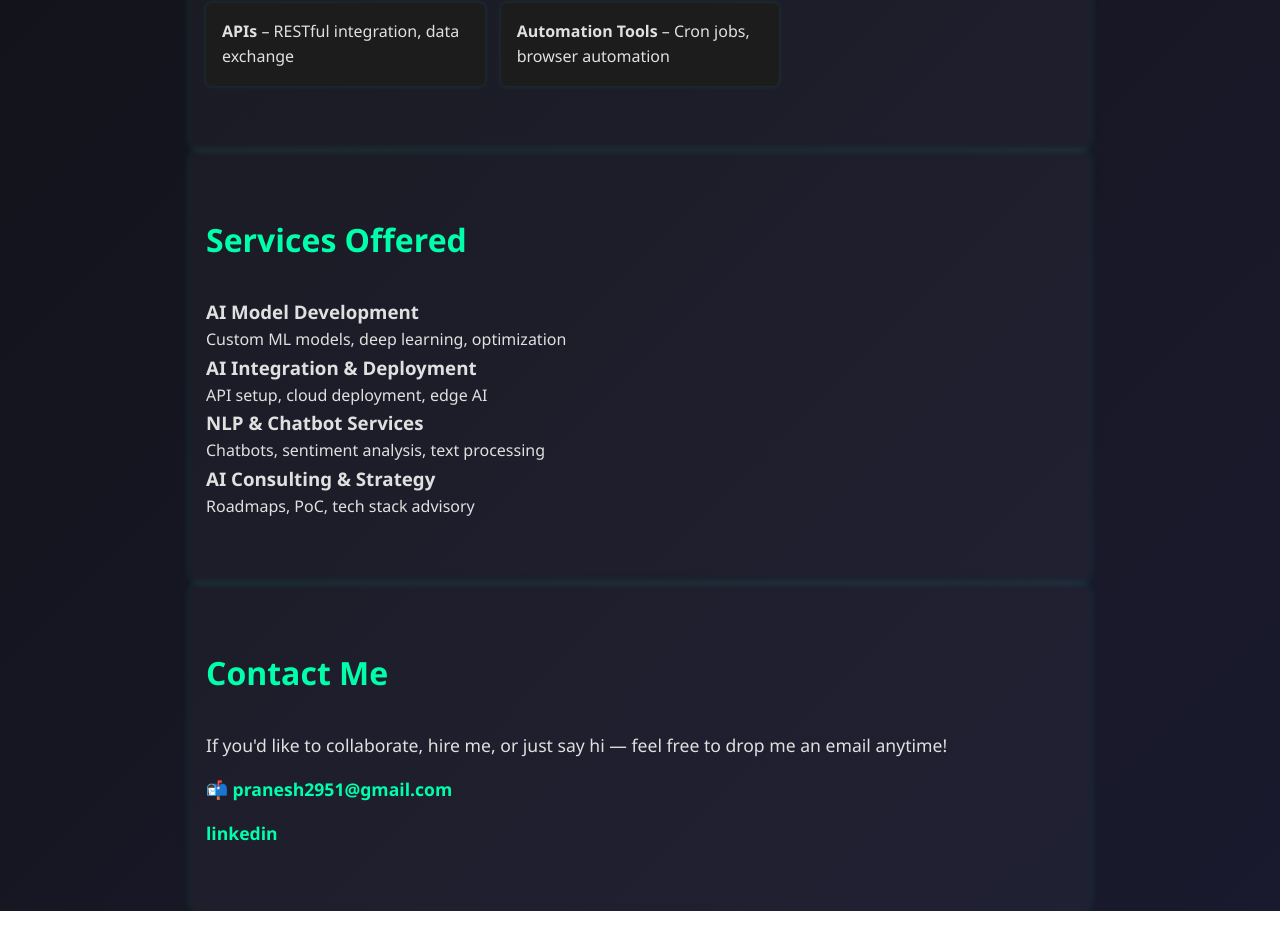
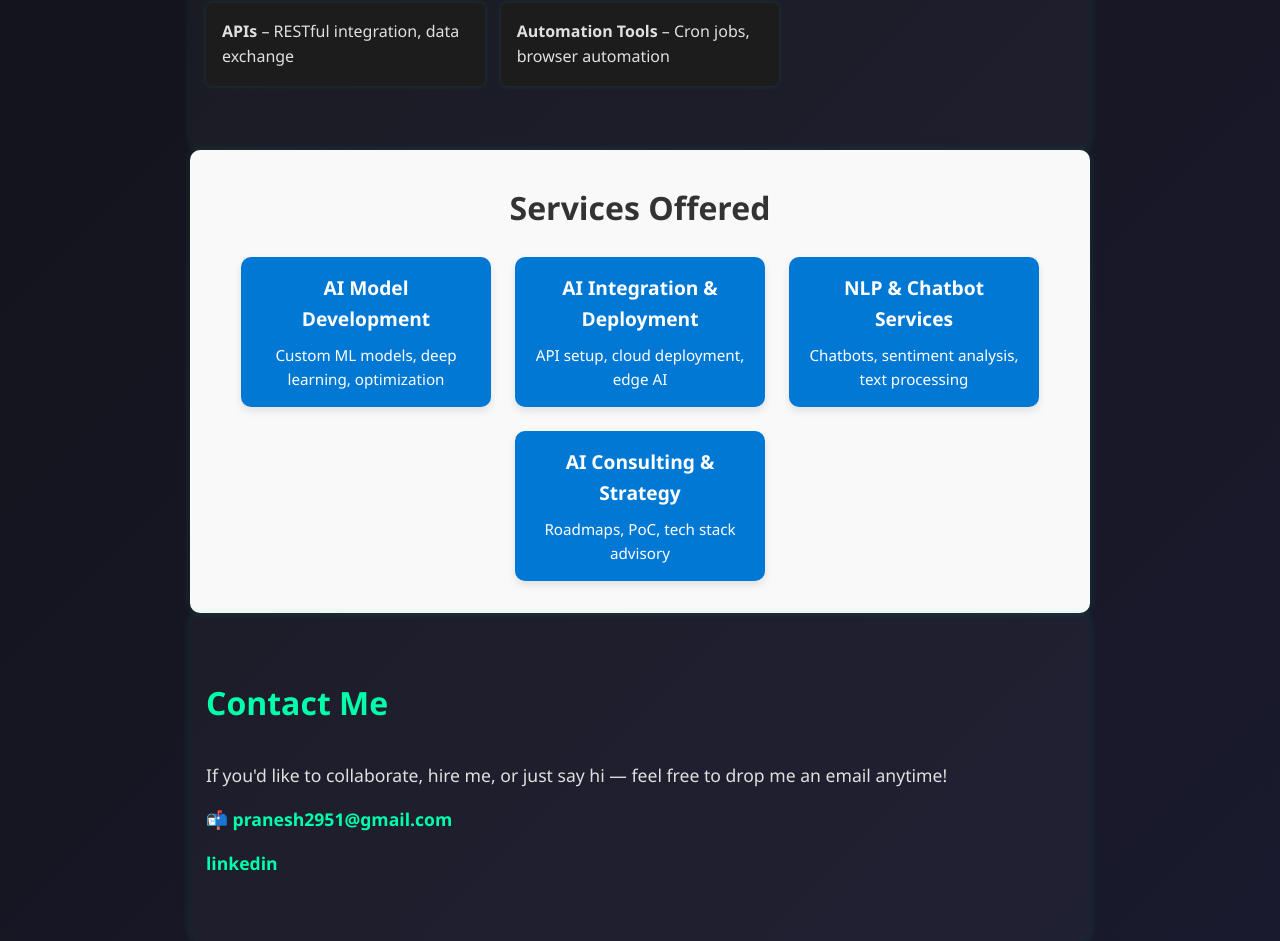
Before and after one commit to pranesh2951/personal-portfolio-website, a plain HTML site: page index.html in a window 1280 px wide. Shown: the part 1592-2533 px from the top of the page. Before the commit the page ends 2503 px from the top, so only its background shows below. Drawn offline with Linux system fonts and the light colour scheme.

Commit message:
Update style.css

```diff
--- a/style.css
+++ b/style.css
@@ -118,29 +118,50 @@ h2 {
   border-radius: 6px;
   box-shadow: 0 0 5px #00ffab22;
 }
-.service-detail {
+/* Services Section */
+.services {
   padding: 2rem;
-  background-color: #fff;
+  background-color: #f9f9f9;
+  text-align: center;
 }
 
-.service-detail table {
-  width: 100%;
-  border-collapse: collapse;
-  margin-top: 1rem;
+.services h2 {
+  margin-bottom: 1.5rem;
+  font-size: 2rem;
+  color: #333;
 }
 
-.service-detail th,
-.service-detail td {
-  border: 1px solid #ccc;
-  padding: 0.75rem;
-  text-align: left;
+.service-boxes {
+  display: flex;
+  flex-wrap: wrap;
+  justify-content: center;
+  gap: 1.5rem;
 }
 
-.service-detail th {
+.service-card {
   background-color: #0078d4;
   color: white;
+  padding: 1rem;
+  width: 250px;
+  border-radius: 10px;
+  box-shadow: 0 4px 8px rgba(0,0,0,0.1);
+  transition: transform 0.3s ease, background-color 0.3s ease;
+  cursor: pointer;
 }
 
+.service-card:hover {
+  transform: translateY(-8px) scale(1.05);
+  background-color: #005fa3;
+}
+
+.service-card h3 {
+  margin-bottom: 0.5rem;
+  font-size: 1.2rem;
+}
+
+.service-card p {
+  font-size: 0.95rem;
+}
 /* ==== CONTACT ==== */
 .contact a {
   color: #00ffab;
```
